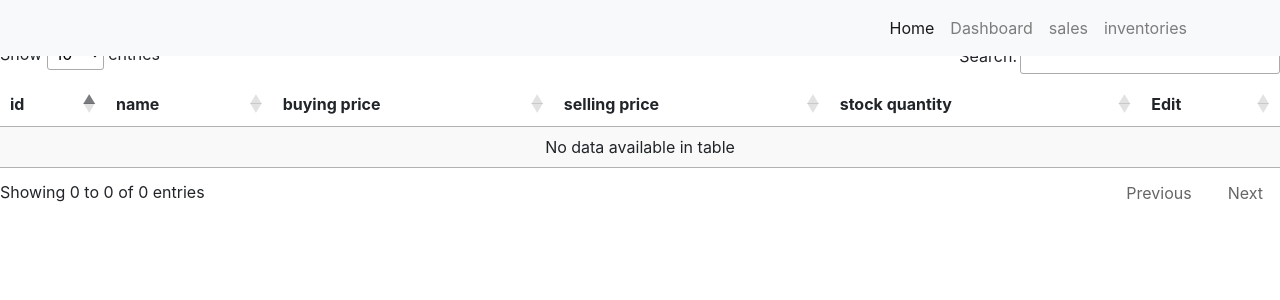
After one commit to NgariMwangi/pearl-sales, a Flask app: page /stock in a window 1280 px wide. The commit adds this page. Shown: the top 300 px of the page. Run offline with Flask 2, Linux system fonts and the light colour scheme; data that the repository does not hold is empty; some libraries are stand-ins or nearby versions.

Commit message:
stock update

```diff
--- a/main.py
+++ b/main.py
@@ -13,8 +13,9 @@ cur = conn.cursor()
 cur.execute("CREATE TABLE IF NOT EXISTS product1 (id serial PRIMARY KEY,name VARCHAR(100),buying_price INT,selling_price INT,stock_quantity INT);")
 cur.execute("CREATE TABLE IF NOT EXISTS sale (id serial PRIMARY KEY,pid INT, quantity INT, created_at TIMESTAMP WITH TIME ZONE NOT NULL DEFAULT NOW() );")
 cur.execute("CREATE TABLE IF NOT EXISTS users(id serial PRIMARY KEY,username VARCHAR(100), email VARCHAR(100),password VARCHAR(100),password2 VARCHAR(100) );")
+cur.execute("CREATE TABLE IF NOT EXISTS stocks (id serial PRIMARY KEY,name VARCHAR(100),buying_price INT,selling_price INT,stock_quantity INT);")
+cur.execute("CREATE TABLE IF NOT EXISTS restocking_update (id serial PRIMARY KEY, pid INT,stockchanged INT,changed_sp INT,changed_bp INT,change_time TIMESTAMP WITH TIME ZONE NOT NULL DEFAULT NOW());")
 conn.commit()
-
 @app.route('/kra',methods=["POST","GET"])
 def netpay():
     z=[]
@@ -198,7 +199,7 @@ def product():
         selling_price = request.form["selling"]
         stock_quantity = request.form["stock"]
         print(product_name)
-        print(buying_price)
+
         cur.execute("""INSERT INTO product1(name,buying_price,selling_price,stock_quantity) VALUES ( %(n)s,%(bp)s,%(sp)s,%(st)s)""", {
                     "n": product_name, "bp": buying_price, "sp": selling_price, "st": stock_quantity, })
         conn.commit()
@@ -242,6 +243,8 @@ def sale():
         else:
             cur.execute("""update product1 set stock_quantity=%(z)s where id=%(pid)s""", {
                         "pid": pid, "z": z})
+            cur.execute("""update stocks set stock_quantity=%(z)s where id=%(pid)s""", {
+                        "pid": pid, "z": z})
             cur = conn.cursor()
             cur.execute(
                 "INSERT INTO sale (pid,quantity) VALUES (%s,%s)", (pid, sale_quantity))
@@ -258,7 +261,61 @@ def sa():
     lst4 = sale
 
     return render_template('sales.html', lst4=lst4)
+@app.route('/edit',methods=["POST", "GET"])
+def edit():
+    if request.method == "POST":
 
+        e=request.form["Item-id1"]
+        a = request.form["name1"]
+        b = request.form["buyingprice"]
+        c= request.form["sellingprice"]
+        d = request.form["stockquantity"]
+        cur.execute("""select * from stocks where id=%(e)s""",{"e": e})
+        ch=cur.fetchone()
+        cur.execute("""update product1 set name=%(a)s,buying_price=%(b)s,selling_price=%(c)s,stock_quantity=%(d)s where id=%(e)s""", {
+                        "e": e, "a": a,"b":b,"c":c,"d":d})
+        cur.execute("""update stocks set name=%(a)s,buying_price=%(b)s,selling_price=%(c)s,stock_quantity=%(d)s where id=%(e)s""", {
+                        "e": e, "a": a,"b":b,"c":c,"d":d})
+
+        b=(int(b))
+        c=(int(c))
+        d=(int(d))
+        bp=b-ch[2]
+        sp=c-ch[3]
+        st=d-ch[4]
+        cur.execute( """INSERT INTO restocking_update (pid,stockchanged,changed_sp,changed_bp) VALUES (%(e)s,%(st)s,%(bp)s,%(sp)s)""", {"e":e,"st":st,"bp":bp,"sp":sp})
+
+        conn.commit()
+        return redirect("/products")
+
+
+
+
+
+
+@app.route('/stock',methods=["POST", "GET"])
+def stock():
+    if request.method == "POST":
+        cur = conn.cursor()
+        product_name = request.form["name"]
+        buying_price = request.form["buying_price"]
+        selling_price = request.form["selling"]
+        stock_quantity = request.form["stock"]
+        print(product_name)
+
+        cur.execute("""INSERT INTO stocks(name,buying_price,selling_price,stock_quantity) VALUES ( %(n)s,%(bp)s,%(sp)s,%(st)s)""", {
+                    "n": product_name, "bp": buying_price, "sp": selling_price, "st": stock_quantity, })
+        cur.execute("""INSERT INTO product1(name,buying_price,selling_price,stock_quantity) VALUES ( %(n)s,%(bp)s,%(sp)s,%(st)s)""", {
+                    "n": product_name, "bp": buying_price, "sp": selling_price, "st": stock_quantity, })
+        conn.commit()
+        return redirect("/stocks")
+    else:
+        cur = conn.cursor()
+        cur.execute("select * from stocks")
+        record = cur.fetchall()
+        list1 = record
+        record = cur.fetchall()
+        return render_template('stock.html', list1=list1)
 
 if __name__ == "__main__":
     app.run(debug=True)
--- /dev/null
+++ b/templates/stock.html
@@ -0,0 +1,216 @@
+<!DOCTYPE html>
+<html lang="en">
+
+<head>
+    <meta charset="UTF-8">
+    <meta http-equiv="X-UA-Compatible" content="IE=edge">
+    <meta name="viewport" content="width=device-width, initial-scale=1.0">
+    <title>Document</title>
+    <!-- Bootstrap CSS -->
+    <link rel="stylesheet" href="https://cdn.jsdelivr.net/npm/bootstrap@4.6.0/dist/css/bootstrap.min.css"
+        integrity="sha384-B0vP5xmATw1+K9KRQjQERJvTumQW0nPEzvF6L/Z6nronJ3oUOFUFpCjEUQouq2+l" crossorigin="anonymous">
+
+    <title>Hello, world!</title>
+    <script src="https://code.jquery.com/jquery-3.5.1.slim.min.js"
+        integrity="sha384-DfXdz2htPH0lsSSs5nCTpuj/zy4C+OGpamoFVy38MVBnE+IbbVYUew+OrCXaRkfj"
+        crossorigin="anonymous"></script>
+    <script src="https://cdn.jsdelivr.net/npm/bootstrap@4.6.0/dist/js/bootstrap.bundle.min.js"
+        integrity="sha384-Piv4xVNRyMGpqkS2by6br4gNJ7DXjqk09RmUpJ8jgGtD7zP9yug3goQfGII0yAns"
+        crossorigin="anonymous"></script>
+    <script src="//cdnjs.cloudflare.com/ajax/libs/jquery/3.2.1/jquery.min.js"></script>
+    <!-- <link rel="stylesheet" href="/static/images/snipp.css"> -->
+    <link rel="stylesheet" href="//cdn.datatables.net/1.10.25/css/jquery.dataTables.min.css">
+    <link
+        href="https://fonts.googleapis.com/css2?family=Lato:ital,wght@0,100;0,300;0,400;0,700;0,900;1,100;1,300;1,400;1,700;1,900&display=swap"
+        rel="stylesheet">
+</head>
+
+<body>
+    <nav class="navbar navbar-expand-lg navbar-light bg-light fixed-top">
+        <div class="container">
+
+            <button class="navbar-toggler" type="button" data-toggle="collapse" data-target="#navbarResponsive"
+                aria-controls="navbarResponsive" aria-expanded="false" aria-label="Toggle navigation">
+                <span class="navbar-toggler-icon"></span>
+            </button>
+            <div class="collapse navbar-collapse" id="navbarResponsive">
+
+
+                <ul class="navbar-nav ml-auto">
+                    <li class="nav-item active">
+                        <a class="nav-link" href="/">Home
+                            <span class="sr-only">(current)</span>
+                        </a>
+                    </li>
+                    <li class="nav-item">
+                        <a class="nav-link" href="/dashboard">Dashboard</a>
+                    </li>
+                    <li class="nav-item">
+                        <a class="nav-link" href="/sales">sales</a>
+                    </li>
+                    <li class="nav-item">
+                        <a class="nav-link" href="/products">inventories</a>
+                    </li>
+                </ul>
+            </div>
+        </div>
+    </nav>
+    <div>
+        <button type="button" class="btn btn-primary" data-toggle="modal" data-target="#exampleModal">
+            Add Product
+        </button>
+
+        <!-- Modal -->
+        <div class="modal fade" id="exampleModal" tabindex="-1" aria-labelledby="exampleModalLabel" aria-hidden="true">
+            <div class="modal-dialog">
+                <div class="modal-content">
+                    <div class="modal-header">
+                        <h5 class="modal-title" id="exampleModalLabel">Modal title</h5>
+                        <button type="button" class="btn-close" data-bs-dismiss="modal" aria-label="Close"></button>
+                    </div>
+                    <div class="modal-body">
+                        <form action="/stock" method="POST">
+                            <div class="mb-3">
+                                <div class="mb-3">
+                                    <label for="exampleInputEmail1" class="form-label">Name</label>
+                                    <input type="text" name="name" class="form-control" id="name"
+                                        aria-describedby="emailHelp">
+                                </div>
+                                <div class="mb-3">
+                                    <label for="exampleInputPassword1" class="form-label">Buying price</label>
+                                    <input type="text" name="buying_price" class="form-control" id="buying_price">
+                                </div>
+                                <div class="mb-3">
+                                    <label for="exampleInputPassword1" class="form-label">selling price</label>
+                                    <input type="text" class="form-control" name="selling" id="selling">
+                                </div>
+                                <div class="mb-3">
+                                    <label for="exampleInputPassword1" class="form-label">stock_quantity</label>
+                                    <input type="text" class="form-control" name="stock" id="stock">
+                                </div>
+
+
+
+                                <button type="submit" class="btn btn-primary">Submit</button>
+                        </form>
+                    </div>
+                    <div class="modal-footer">
+                        <button type="button" class="btn btn-secondary" data-dismiss="modal">Close</button>
+                        <button type="button" class="btn btn-primary">Save changes</button>
+                    </div>
+                </div>
+            </div>
+        </div>
+    </div>
+
+
+    <table id="table_id" class="display">
+        <thead>
+            <tr>
+                <th>id</th>
+                <th>name</th>
+                <th>buying price</th>
+                <th>selling price</th>
+                <th>stock quantity</th>
+                <th>Edit</th>
+                <!-- <th>Delete</th> -->
+
+            </tr>
+        </thead>
+        <tbody>
+            {%for l in list1%}
+            <tr>
+                <td>{{l[0]}}</td>
+                <td>{{l[1]}}</td>
+                <td>{{l[2]}}</td>
+                <td>{{l[3]}}</td>
+                <td>{{l[4]}}</td>
+                <td>
+                    <!-- Button trigger modal -->
+                    <button type="button" class="btn btn-primary" data-toggle="modal" data-target="#exampleModalCenter{{l[0]}}">
+                        Edit
+                    </button>
+
+                    <!-- Modal -->
+                    <div class="modal fade" id="exampleModalCenter{{l[0]}}" tabindex="-1" role="dialog"
+                        aria-labelledby="exampleModalCenterTitle" aria-hidden="true">
+                        <div class="modal-dialog modal-dialog-centered" role="document">
+                            <div class="modal-content">
+                                <div class="modal-header">
+                                    <h5 class="modal-title" id="exampleModalLongTitle">Modal title</h5>
+                                    <button type="button" class="close" data-dismiss="modal" aria-label="Close">
+                                        <span aria-hidden="true">&times;</span>
+                                    </button>
+                                </div>
+
+                                <div class="modal-body">
+                                    <form action="/edit" method="post">
+                                        <div class="form-group">
+                                            <input type="hidden" name="Item-id1" value="{{l[0]}}">
+
+                                            <div class="form-group">
+                                                <label for="" class="form-label">product name</label>
+                                                <input name="name1" value="{{l[1]}}">
+
+                                            </div>
+
+                                            <div class="form-group">
+                                                <label for="" class="form-label">buying_price</label>
+                                                <input name="buyingprice" value="{{l[2]}}">
+                                            </div>
+                                            <div class="form-group">
+                                                <label for="" class="form-label">selling_price</label>
+                                                <input name="sellingprice" value="{{l[3]}}">
+                                            </div>
+                                            <div class="form-group">
+                                                <label for="" class="form-label">stock_quantity</label>
+                                                <input name="stockquantity" value="{{l[4]}}">
+                                            </div>
+                                            <input type="submit" class="btn btn-primary">
+                                    </form>
+                                </div>
+                                <div class="modal-footer">
+                                    <button type="button" class="btn btn-secondary" data-dismiss="modal">Close</button>
+                                    <button type="button" class="btn btn-primary">Save changes</button>
+                                </div>
+                            </div>
+                        </div>
+                    </div>
+
+                    <!-- Edit Modal -->
+
+
+                </td>
+            </tr>
+            {%endfor%}
+        </tbody>
+    </table>
+
+
+
+
+
+
+
+
+    <script src="https://code.jquery.com/jquery-3.3.1.slim.min.js"
+        integrity="sha384-q8i/X+965DzO0rT7abK41JStQIAqVgRVzpbzo5smXKp4YfRvH+8abtTE1Pi6jizo"
+        crossorigin="anonymous"></script>
+    <script src="https://cdnjs.cloudflare.com/ajax/libs/popper.js/1.14.3/umd/popper.min.js"
+        integrity="sha384-ZMP7rVo3mIykV+2+9J3UJ46jBk0WLaUAdn689aCwoqbBJiSnjAK/l8WvCWPIPm49"
+        crossorigin="anonymous"></script>
+    <script src="https://stackpath.bootstrapcdn.com/bootstrap/4.1.3/js/bootstrap.min.js"
+        integrity="sha384-ChfqqxuZUCnJSK3+MXmPNIyE6ZbWh2IMqE241rYiqJxyMiZ6OW/JmZQ5stwEULTy"
+        crossorigin="anonymous"></script>
+    <script src="https://cdn.linearicons.com/free/1.0.0/svgembedder.min.js"></script>
+    <script src="//cdn.datatables.net/1.10.25/js/jquery.dataTables.min.js"></script>
+    <script type="text/javascript">
+        $(document).ready(function () {
+            $('#table_id').DataTable();
+        });
+    </script>
+    <script src="https://use.fontawesome.com/78bab9acb2.js"></script>
+
+</body>
+
+</html>
```
Also changed, not shown: templates/products.html (+5 -5 lines).
